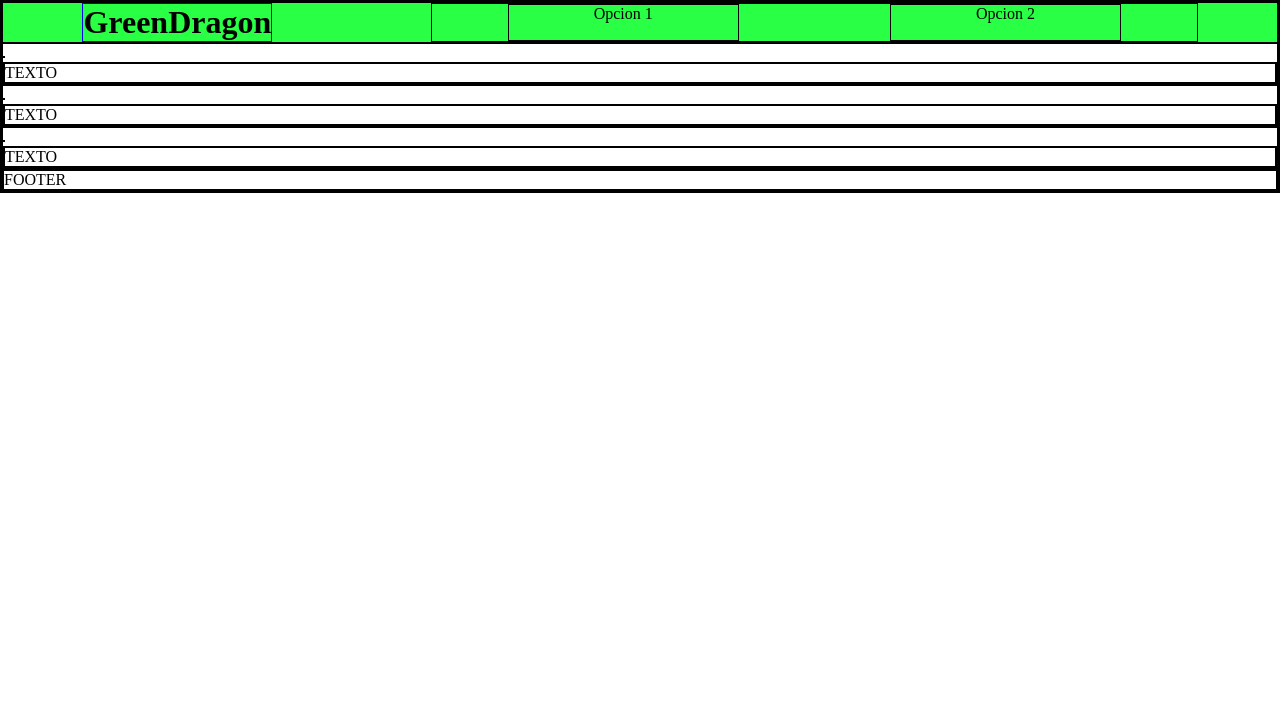
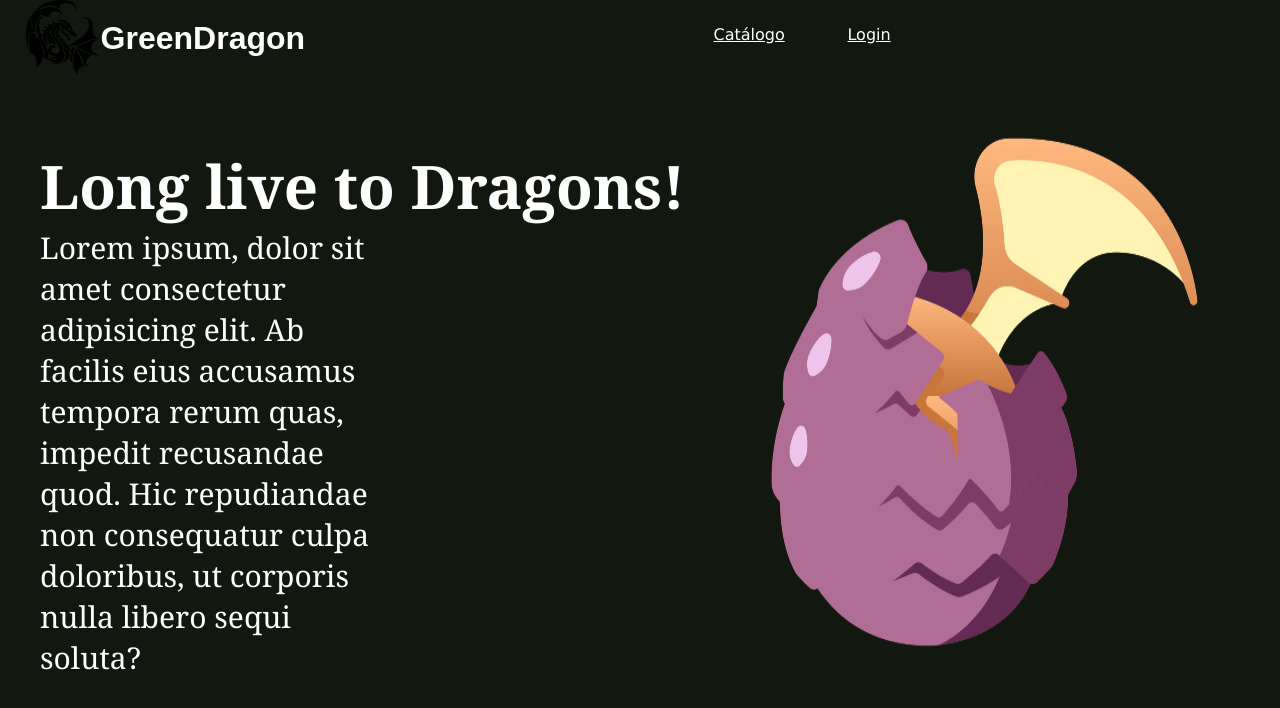
Before and after one commit to SofiZ2001/PROYECT2021, a plain HTML site: page index.html in a window 1280 px wide. Drawn offline with Linux system fonts and the light colour scheme.

Commit message:
bla bla bla more changes

```diff
--- a/index.html
+++ b/index.html
@@ -8,32 +8,22 @@
 </head>
 <body>
     <header>
+        <img id=dragonImg src="images/dragon.png" alt="Dragon icon">
         <h1  class= titleHeader href="index.html">GreenDragon</h1>
         <div class="botonera">
-            <li>Opcion 1</li>
-            <li>Opcion 2</li>
+            <li><a href="catalogo.html">Catálogo</a></li>
+            <li><a href="login.html">Login</a></li>
         </div>
     </header>
-    <div>
-        <img>
-        <div>
-            <p>TEXTO</p>
+    <div class="content">
+        <div class="text">
+            <h1>Long live to Dragons!</h1>
+            <p>Lorem ipsum, dolor sit amet consectetur adipisicing elit.
+                 Ab facilis eius accusamus tempora rerum quas, impedit recusandae quod. Hic repudiandae non consequatur culpa
+                doloribus, ut corporis nulla libero sequi soluta?
+            </p>
         </div>
+        <img class=eggDragonImg src="images/eggDragon.png" alt="Egg Dragon">
     </div>
-    <div>
-        <img>
-        <div>
-            <p>TEXTO</p>
-        </div>
-    </div>
-    <div>
-        <img>
-        <div>
-            <p>TEXTO</p>
-        </div>
-    </div>
-    <footer>
-        <p>FOOTER</p>
-    </footer>
 </body>
 </html>
--- a/style.css
+++ b/style.css
@@ -1,26 +1,58 @@
 *{
-    border: 1px solid black;
+    /*border: 1px solid black;*/
     margin: 0;
-    padding: 0
+    padding: 0;
+    color: white;
+}
+body{
+    background-color: rgb(18, 24, 16);
 }
 /*HEADER*/
 header{
-    background-color: rgb(41, 255, 69);
+    /*background-color: rgb(41, 255, 69);*/
     display: flex;
-    justify-content: space-around;
+    /*justify-content: space-between;*/
+}
+#dragonImg{
+    background-image: rgb(60, 255, 0);
+    color: rgb(51, 255, 0);
+    width: 75px;
+    height: 75px;
+    margin-left: 2%;
+}
+.titleHeader{
+    font-family:sans-serif;
+    padding-top:20px;
 }
 .botonera{
     display: flex;
-    justify-content: space-around;
-    width: 60%;
+    width: 20%;
+    margin-left: 30%;
 
-}
-.titleHeader{
-    border-color: blue;
 
 }
 li{
+    font-family:Verdana, Geneva, Tahoma, sans-serif;
+    text-align: center;
     list-style: none;
-    text-align: center;
-    width: 30%;
+    margin: 25px 10px;
+    width: 100px;
+    height: 25px;
 }
+/*CONTENT*/
+.content{
+    margin-top: 20px;
+    display: flex;
+    padding: 10px 40px;
+}
+.text{
+    margin-top: 40px;
+    font-size: 30px;
+    font-family:Cambria, Cochin, Georgia, Times, 'Times New Roman', serif
+}
+.text p{
+    width: 50%;
+}
+.eggDragonImg{
+    width: 50%;
+}
```
Also changed, not shown: catalogo.html (added, +40 -0 lines), images/dragon.png (added), images/dragon1.png (added), images/eggDragon.png (added), 1 other file.
